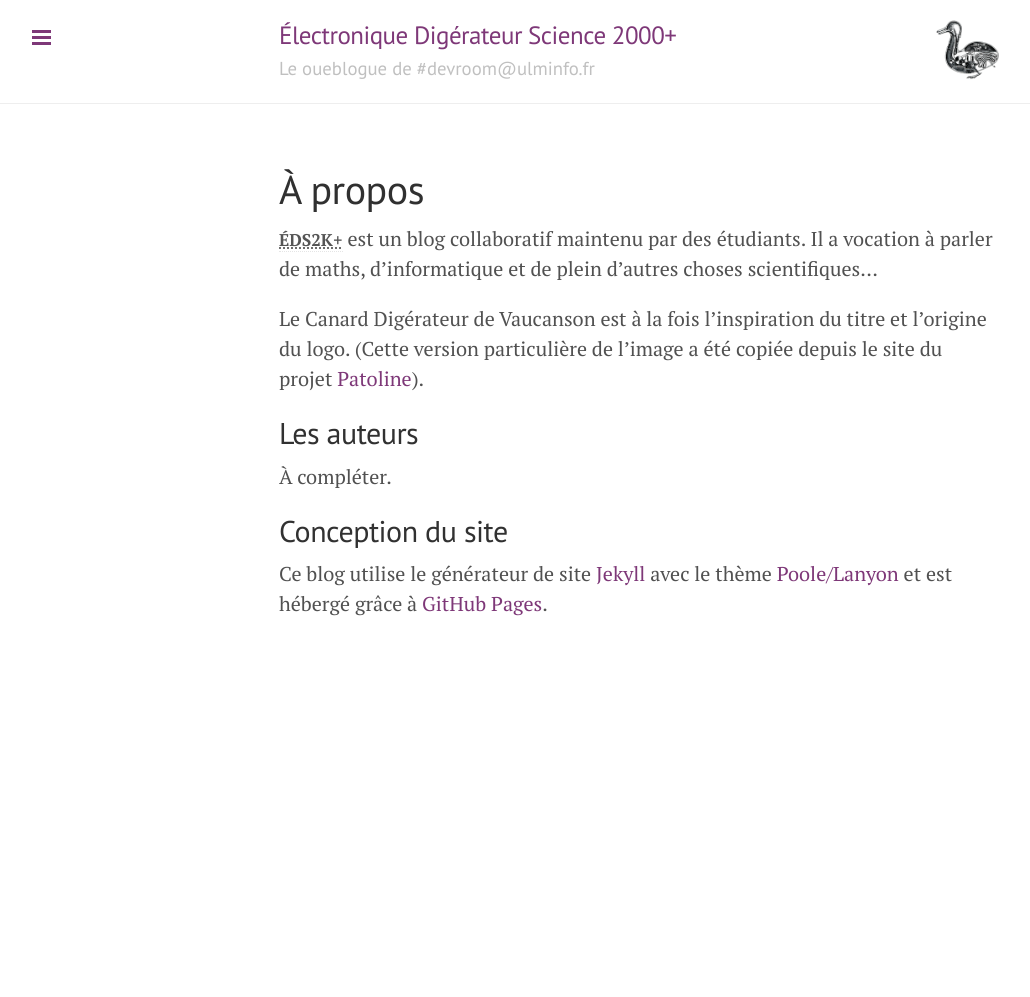
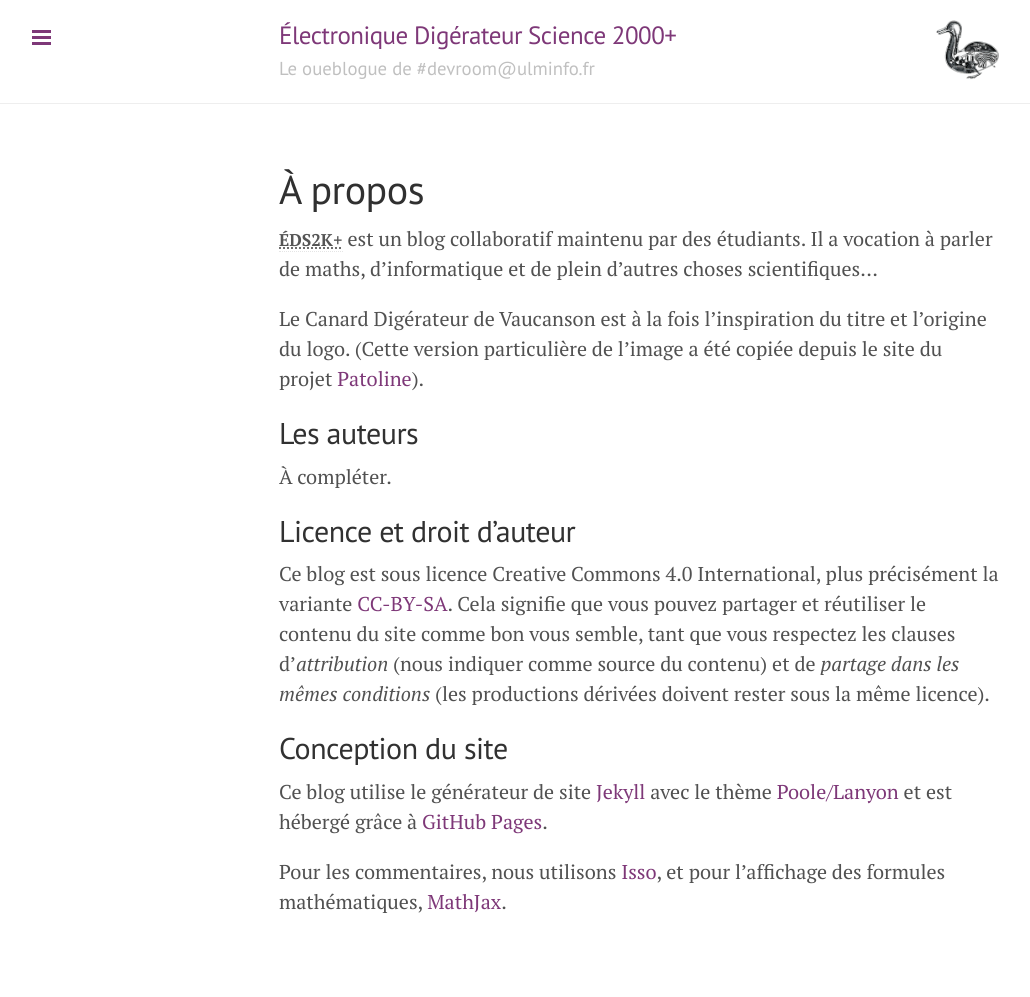
Before and after one commit to electronicdigeratorscience2000plus/electronicdigeratorscience2000plus.github.io, a Jekyll site: the page built from about.md, in a window 1280 px wide. Shown: the whole page, without its empty margins (1-1031 px from the left). Built offline with Jekyll 4.4.1, drawn with Linux system fonts in a browser that asks for light colours; before the commit the page ends 900 px from its top, so only the background shows below that.

Commit message:
remplissage du « à propos »

```diff
--- a/about.md
+++ b/about.md
@@ -5,12 +5,31 @@ title: À propos
 
 {{ site.description }}
 
-Le Canard Digérateur de Vaucanson est à la fois l'inspiration du titre et l'origine du logo. (Cette version particulière de l'image a été copiée depuis le site du projet [Patoline](http://patoline.org/)).
+Le Canard Digérateur de Vaucanson est à la fois l'inspiration du titre
+et l'origine du logo. (Cette version particulière de l'image a été
+copiée depuis le site du projet [Patoline](http://patoline.org/)).
 
 ## Les auteurs
 
 À compléter.
 
+## Licence et droit d'auteur
+
+Ce blog est sous licence Creative Commons 4.0 International, plus
+précisément la variante
+[CC-BY-SA](http://creativecommons.org/licenses/by-sa/4.0/). Cela
+signifie que vous pouvez partager et réutiliser le contenu du site
+comme bon vous semble, tant que vous respectez les clauses
+d'*attribution* (nous indiquer comme source du contenu) et de *partage
+dans les mêmes conditions* (les productions dérivées doivent rester
+sous la même licence).
+
 ## Conception du site
 
-Ce blog utilise le générateur de site [Jekyll](http://jekyllrb.com) avec le thème [Poole/Lanyon](https://github.com/poole/lanyon) et est hébergé grâce à [GitHub Pages](https://pages.github.com).
+Ce blog utilise le générateur de site [Jekyll](http://jekyllrb.com)
+avec le thème [Poole/Lanyon](https://github.com/poole/lanyon) et est
+hébergé grâce à [GitHub Pages](https://pages.github.com).
+
+Pour les commentaires, nous utilisons
+[Isso](http://posativ.org/isso/), et pour l'affichage des formules
+mathématiques, [MathJax](http://www.mathjax.org/).
```
